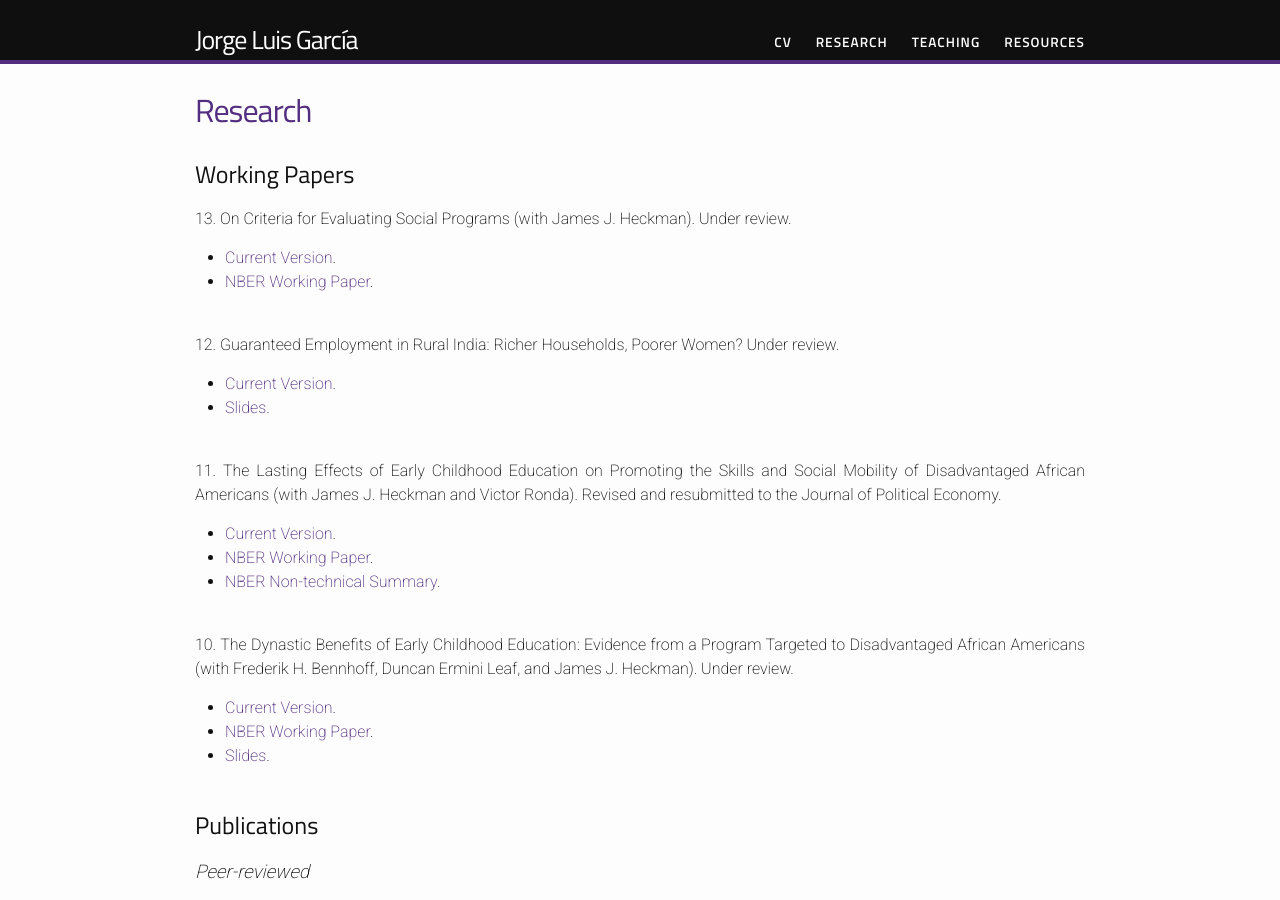
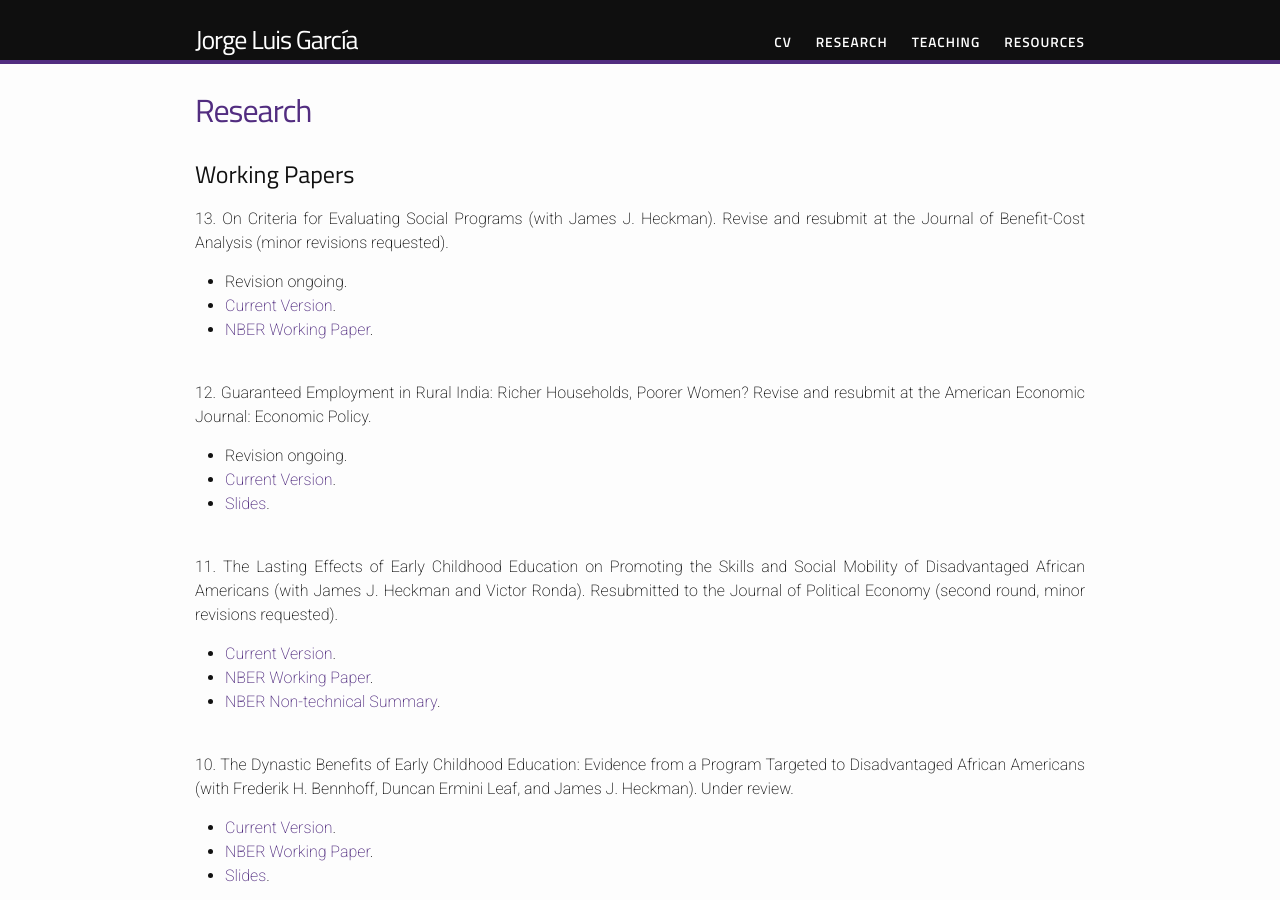
Before and after one commit to jorgelgarcia/jorgelgarcia.github.io, a Jekyll site: the page built from research.md, in a window 1280 px wide and 900 px high. Built offline with Jekyll 4.4.1, drawn with Linux system fonts in a browser that asks for light colours; nearby versions of some CDN libraries; some web fonts are replaced.

Commit message:
update with aej r and r

```diff
--- a/research.md
+++ b/research.md
@@ -6,20 +6,22 @@ permalink: /research/
 <style>body {text-align: justify}</style>
 ## Working Papers
 
-13\. On Criteria for Evaluating Social Programs (with James J. Heckman). Under review.
+13\. On Criteria for Evaluating Social Programs (with James J. Heckman). Revise and resubmit at the Journal of Benefit-Cost Analysis (minor revisions requested).
+* Revision ongoing.
 * [Current Version](https://www.dropbox.com/s/t8ph0bwbg0q7x9c/oncriteria_2022-06-17e_jlg.pdf?dl=0).
 * [NBER Working Paper](https://www.dropbox.com/s/fmzlaftadxmkb7z/w30005.pdf?dl=0).
 <br/>
 <br/>
 
-12\. Guaranteed Employment in Rural India: Richer Households, Poorer Women? Under review.
+12\. Guaranteed Employment in Rural India: Richer Households, Poorer Women? Revise and resubmit at the American Economic Journal: Economic Policy.
+* Revision ongoing.
 * [Current Version](https://www.dropbox.com/s/seo3ove2e09vh18/gem_paper_05222022a_jlg.pdf?dl=0).
 * [Slides](https://www.dropbox.com/s/yfg0iwq3f0ubi5d/gem_slides_03072022a_jlg.pdf?dl=0).
 <br/>
 <br/>
 
-11\. The Lasting Effects of Early Childhood Education on Promoting the Skills and Social Mobility of Disadvantaged African Americans (with James J. Heckman and Victor Ronda). Revised and resubmitted to the Journal of Political Economy.
-* [Current Version](https://www.dropbox.com/s/j3pq3gqx7j70th5/perrysecondgen_paper_05222022a_jlg.pdf?dl=0).
+11\. The Lasting Effects of Early Childhood Education on Promoting the Skills and Social Mobility of Disadvantaged African Americans (with James J. Heckman and Victor Ronda). Resubmitted to the Journal of Political Economy (second round, minor revisions requested).
+* [Current Version](https://www.dropbox.com/s/hjh71ya4wmg98cj/perrysecondgen_paper_08-02-2022a_jlg.pdf?dl=0).
 * [NBER Working Paper](https://www.dropbox.com/s/j064n60f2pg5mbg/w29057.pdf?dl=0).
 * [NBER Non-technical Summary](https://www.nber.org/digest-202110/intergenerational-impacts-perry-preschool-project).
 <br/>
```
